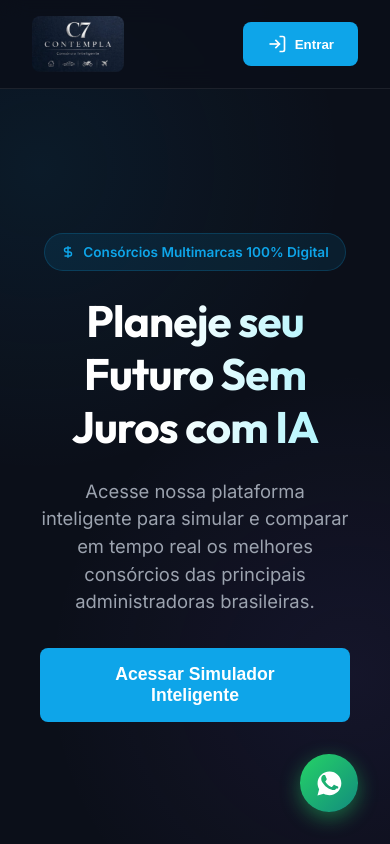
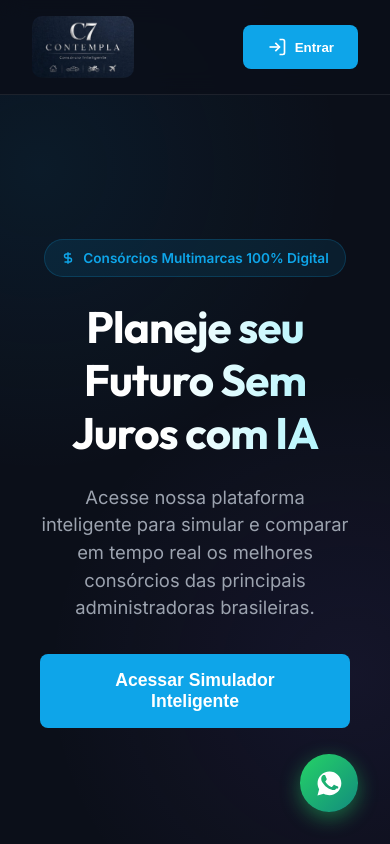
Before and after one commit to escavadordebits/ConsorcioOne, a website: page index.html in a window 390 px wide. Shown: the top 844 px of the page. Drawn offline with Linux system fonts and the light colour scheme; no server answers.

Commit message:
fix: amplia tamanho do logo C7 Contempla proporcionalmente na landing page e no app

```diff
--- a/index.html
+++ b/index.html
@@ -8,7 +8,7 @@
   <meta http-equiv="Expires" content="0">
   <title>C7 Contempla | Simulação e Contratação 100% Digital</title>
   <meta name="description" content="Centralize e automatize a jornada de venda e atendimento de consórcios multimarcas com Inteligência Artificial.">
-  <link rel="stylesheet" href="styles.css?v=20260921_v103">
+  <link rel="stylesheet" href="styles.css?v=20261002_v106">
   <style>
     /* Estilos extras específicos da Landing Page */
     .landing-header {
@@ -455,7 +455,7 @@
   <!-- CABEÇALHO -->
   <header class="landing-header">
     <div class="logo" id="main-logo-container">
-      <img id="custom-logo-img" class="logo-custom-img" src="images/c7_contempla_logo.png" alt="C7 Contempla" style="display: block; height: 56px; max-height: 60px; max-width: 220px; object-fit: contain; border-radius: 8px;">
+      <img id="custom-logo-img" class="logo-custom-img" src="images/c7_contempla_logo.png" alt="C7 Contempla" style="display: block;">
       <div class="logo-icon" id="default-logo-icon" style="display: none;">C</div>
       <span id="logo-text" style="display: none;">ConsórcioOne</span>
     </div>
--- a/styles.css
+++ b/styles.css
@@ -88,19 +88,27 @@ header {
 }
 
 .logo-custom-img {
-  height: 56px;
-  max-height: 60px;
-  max-width: 220px;
+  height: 84px;
+  max-height: 88px;
+  max-width: 260px;
   width: auto;
   object-fit: contain;
-  border-radius: 8px;
+  border-radius: 10px;
   display: none;
   -webkit-text-fill-color: initial;
   transition: transform var(--transition-fast);
 }
 
 .logo-custom-img:hover {
-  transform: scale(1.02);
+  transform: scale(1.03);
+}
+
+@media (max-width: 768px) {
+  .logo-custom-img {
+    height: 62px;
+    max-height: 66px;
+    max-width: 190px;
+  }
 }
 
 .logo-icon {
```
Also changed, not shown: app.html (+1 -1 lines).
